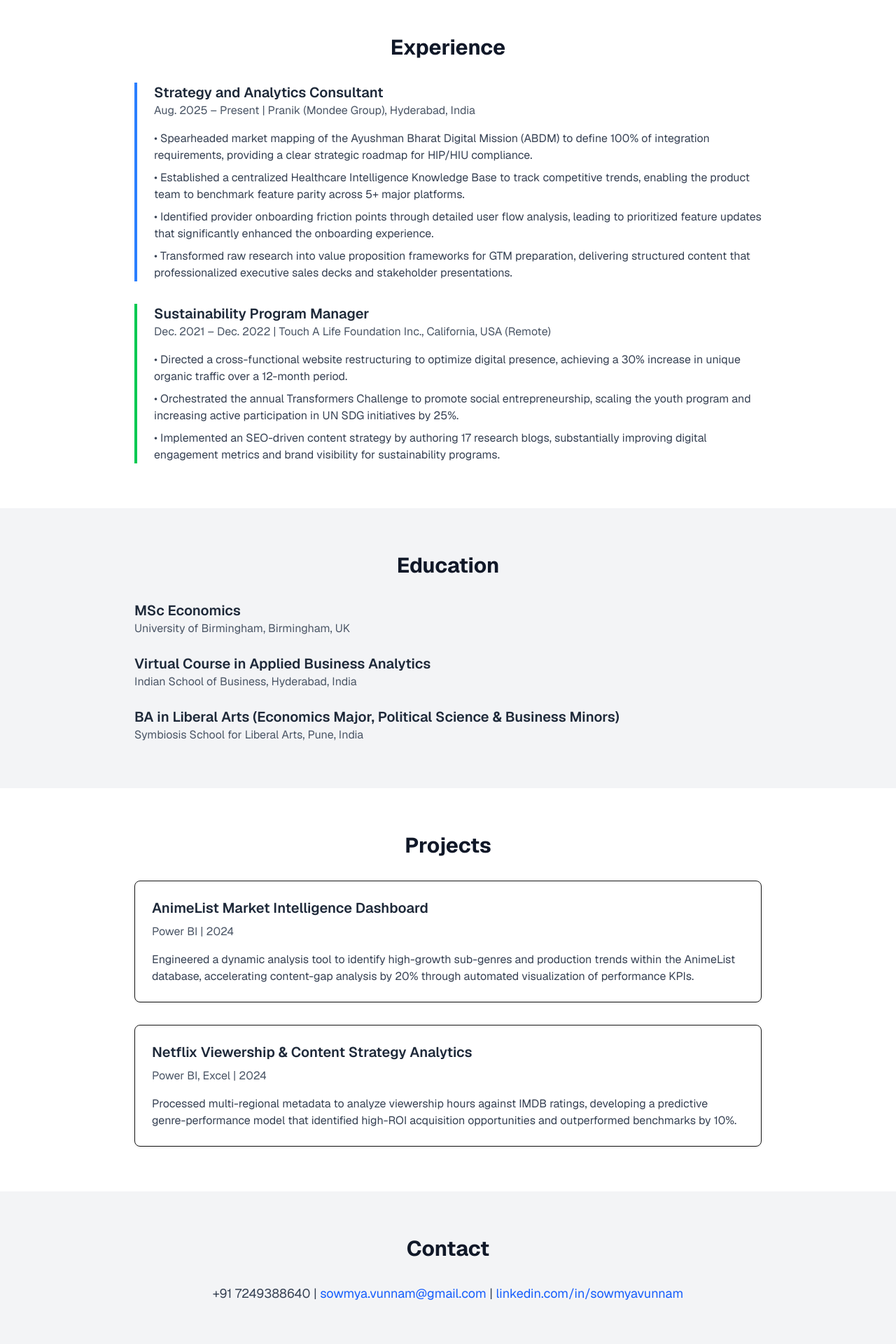
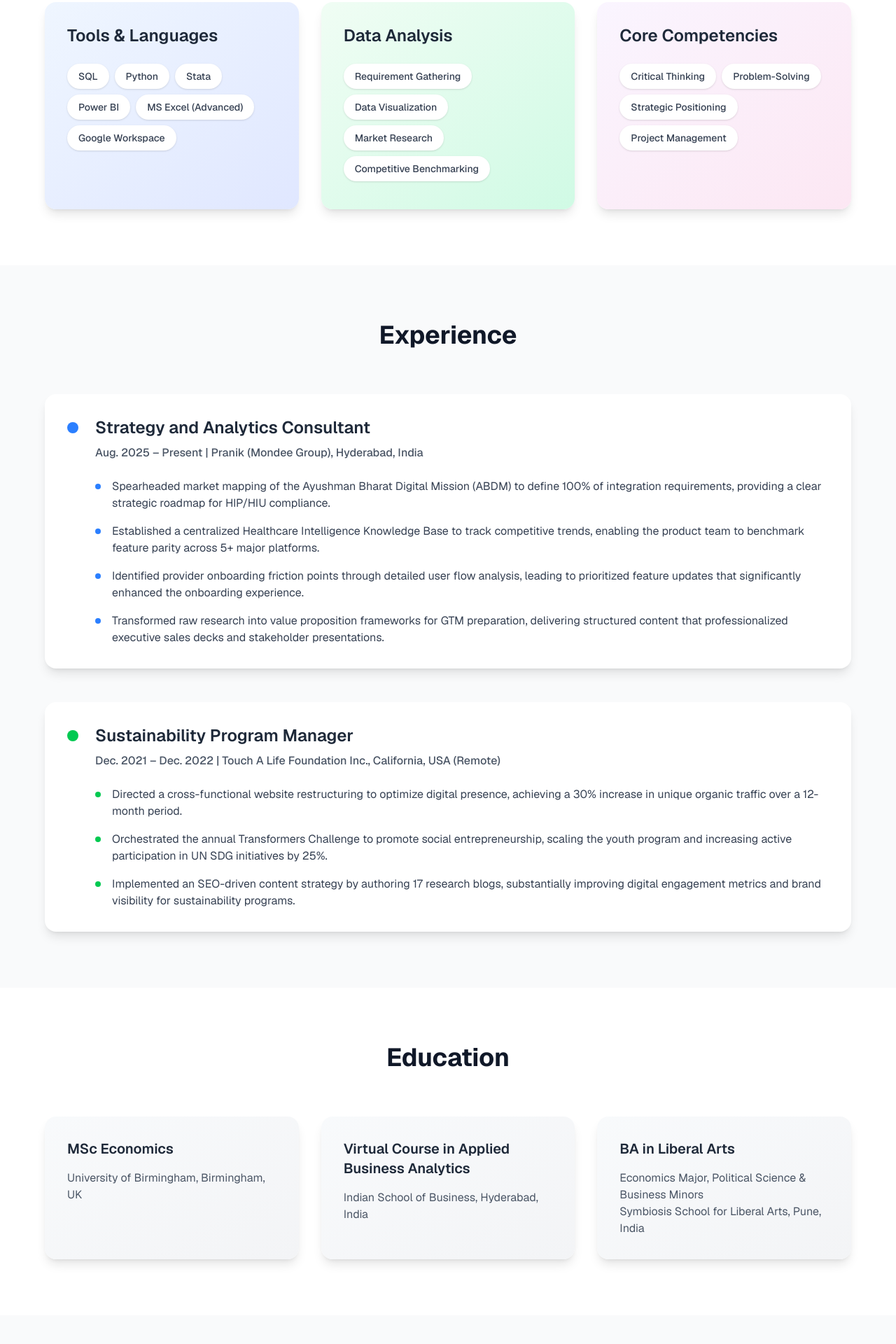
Before and after one commit to SowmyaVunnam/SowmyaVunnam.github.io, a Next.js app: page / in a window 1280 px wide. Shown: the part 820-2740 px from the top of the page at 70% size. Built offline with nearby package versions, Linux system fonts and the light colour scheme.

Commit message:
Enhance design with sleek, professional styling

```diff
--- a/src/app/page.tsx
+++ b/src/app/page.tsx
@@ -1,81 +1,154 @@
 export default function Home() {
   return (
-    <div className="min-h-screen bg-gray-50 font-sans">
+    <div className="min-h-screen bg-gradient-to-br from-slate-50 to-gray-100 font-sans">
+      {/* Navigation */}
+      <nav className="fixed top-0 w-full bg-white/80 backdrop-blur-md shadow-sm z-10">
+        <div className="max-w-6xl mx-auto px-6 py-4">
+          <div className="flex justify-between items-center">
+            <h1 className="text-xl font-bold text-gray-900">Sowmya Vunnam</h1>
+            <div className="hidden md:flex space-x-8">
+              <a href="#about" className="text-gray-700 hover:text-blue-600 transition-colors">About</a>
+              <a href="#skills" className="text-gray-700 hover:text-blue-600 transition-colors">Skills</a>
+              <a href="#experience" className="text-gray-700 hover:text-blue-600 transition-colors">Experience</a>
+              <a href="#projects" className="text-gray-700 hover:text-blue-600 transition-colors">Projects</a>
+              <a href="#contact" className="text-gray-700 hover:text-blue-600 transition-colors">Contact</a>
+            </div>
+          </div>
+        </div>
+      </nav>
+
       {/* Hero Section */}
-      <section className="bg-white py-20 px-6">
+      <section id="about" className="pt-24 pb-20 px-6">
         <div className="max-w-4xl mx-auto text-center">
-          <h1 className="text-5xl font-bold text-gray-900 mb-4">Sowmya Vunnam</h1>
-          <h2 className="text-2xl text-gray-600 mb-6">Strategy and Analytics Consultant</h2>
-          <p className="text-lg text-gray-700 leading-relaxed max-w-3xl mx-auto">
+          <div className="mb-8">
+            <div className="w-32 h-32 bg-gradient-to-r from-blue-500 to-purple-600 rounded-full mx-auto mb-6 flex items-center justify-center">
+              <span className="text-4xl font-bold text-white">SV</span>
+            </div>
+          </div>
+          <h1 className="text-6xl font-extrabold text-gray-900 mb-4 bg-gradient-to-r from-gray-900 to-gray-600 bg-clip-text text-transparent">
+            Sowmya Vunnam
+          </h1>
+          <h2 className="text-2xl text-gray-600 mb-8 font-light">Strategy and Analytics Consultant</h2>
+          <p className="text-xl text-gray-700 leading-relaxed max-w-3xl mx-auto font-light">
             Strategy and Analytics Consultant with a background in Economics and specialized expertise in healthcare technology market mapping. Proven track record in translating complex datasets into actionable Go-To-Market strategies through Python, SQL, and Power BI. Focused on driving evidence-based growth and strategic impact within digital health ecosystems.
           </p>
         </div>
       </section>
 
       {/* Skills Section */}
-      <section className="py-16 px-6 bg-gray-100">
-        <div className="max-w-4xl mx-auto">
-          <h3 className="text-3xl font-bold text-gray-900 mb-8 text-center">Skills</h3>
-          <div className="grid md:grid-cols-2 gap-6">
-            <div>
-              <h4 className="text-xl font-semibold text-gray-800 mb-4">Tools & Languages</h4>
-              <p className="text-gray-700">SQL, Python, Stata, Power BI, MS Excel (Advanced), Google Workspace</p>
+      <section id="skills" className="py-20 px-6 bg-white">
+        <div className="max-w-6xl mx-auto">
+          <h3 className="text-4xl font-bold text-gray-900 mb-16 text-center">Skills</h3>
+          <div className="grid md:grid-cols-3 gap-8">
+            <div className="bg-gradient-to-br from-blue-50 to-indigo-100 p-8 rounded-2xl shadow-lg hover:shadow-xl transition-shadow">
+              <h4 className="text-2xl font-semibold text-gray-800 mb-6">Tools & Languages</h4>
+              <div className="space-y-3">
+                {['SQL', 'Python', 'Stata', 'Power BI', 'MS Excel (Advanced)', 'Google Workspace'].map((skill) => (
+                  <span key={skill} className="inline-block bg-white px-4 py-2 rounded-full text-sm font-medium text-gray-700 mr-2 mb-2 shadow-sm">
+                    {skill}
+                  </span>
+                ))}
+              </div>
             </div>
-            <div>
-              <h4 className="text-xl font-semibold text-gray-800 mb-4">Data Analysis</h4>
-              <p className="text-gray-700">Requirement Gathering, Data Visualization, Market Research, Competitive Benchmarking</p>
+            <div className="bg-gradient-to-br from-green-50 to-emerald-100 p-8 rounded-2xl shadow-lg hover:shadow-xl transition-shadow">
+              <h4 className="text-2xl font-semibold text-gray-800 mb-6">Data Analysis</h4>
+              <div className="space-y-3">
+                {['Requirement Gathering', 'Data Visualization', 'Market Research', 'Competitive Benchmarking'].map((skill) => (
+                  <span key={skill} className="inline-block bg-white px-4 py-2 rounded-full text-sm font-medium text-gray-700 mr-2 mb-2 shadow-sm">
+                    {skill}
+                  </span>
+                ))}
+              </div>
             </div>
-            <div className="md:col-span-2">
-              <h4 className="text-xl font-semibold text-gray-800 mb-4">Core Competencies</h4>
-              <p className="text-gray-700">Critical Thinking, Problem-Solving, Strategic Positioning, Project Management</p>
+            <div className="bg-gradient-to-br from-purple-50 to-pink-100 p-8 rounded-2xl shadow-lg hover:shadow-xl transition-shadow">
+              <h4 className="text-2xl font-semibold text-gray-800 mb-6">Core Competencies</h4>
+              <div className="space-y-3">
+                {['Critical Thinking', 'Problem-Solving', 'Strategic Positioning', 'Project Management'].map((skill) => (
+                  <span key={skill} className="inline-block bg-white px-4 py-2 rounded-full text-sm font-medium text-gray-700 mr-2 mb-2 shadow-sm">
+                    {skill}
+                  </span>
+                ))}
+              </div>
             </div>
           </div>
         </div>
       </section>
 
       {/* Experience Section */}
-      <section className="py-16 px-6 bg-white">
-        <div className="max-w-4xl mx-auto">
-          <h3 className="text-3xl font-bold text-gray-900 mb-8 text-center">Experience</h3>
-          <div className="space-y-8">
-            <div className="border-l-4 border-blue-500 pl-6">
-              <h4 className="text-xl font-semibold text-gray-800">Strategy and Analytics Consultant</h4>
-              <p className="text-gray-600">Aug. 2025 – Present | Pranik (Mondee Group), Hyderabad, India</p>
-              <ul className="mt-4 space-y-2 text-gray-700">
-                <li>• Spearheaded market mapping of the Ayushman Bharat Digital Mission (ABDM) to define 100% of integration requirements, providing a clear strategic roadmap for HIP/HIU compliance.</li>
-                <li>• Established a centralized Healthcare Intelligence Knowledge Base to track competitive trends, enabling the product team to benchmark feature parity across 5+ major platforms.</li>
-                <li>• Identified provider onboarding friction points through detailed user flow analysis, leading to prioritized feature updates that significantly enhanced the onboarding experience.</li>
-                <li>• Transformed raw research into value proposition frameworks for GTM preparation, delivering structured content that professionalized executive sales decks and stakeholder presentations.</li>
-              </ul>
+      <section id="experience" className="py-20 px-6 bg-gray-50">
+        <div className="max-w-6xl mx-auto">
+          <h3 className="text-4xl font-bold text-gray-900 mb-16 text-center">Experience</h3>
+          <div className="space-y-12">
+            <div className="bg-white p-8 rounded-2xl shadow-lg hover:shadow-xl transition-shadow">
+              <div className="flex items-start">
+                <div className="w-4 h-4 bg-blue-500 rounded-full mt-2 mr-6 flex-shrink-0"></div>
+                <div className="flex-1">
+                  <h4 className="text-2xl font-semibold text-gray-800 mb-2">Strategy and Analytics Consultant</h4>
+                  <p className="text-gray-600 mb-6 font-medium">Aug. 2025 – Present | Pranik (Mondee Group), Hyderabad, India</p>
+                  <ul className="space-y-4 text-gray-700">
+                    <li className="flex items-start">
+                      <span className="w-2 h-2 bg-blue-500 rounded-full mt-2 mr-4 flex-shrink-0"></span>
+                      Spearheaded market mapping of the Ayushman Bharat Digital Mission (ABDM) to define 100% of integration requirements, providing a clear strategic roadmap for HIP/HIU compliance.
+                    </li>
+                    <li className="flex items-start">
+                      <span className="w-2 h-2 bg-blue-500 rounded-full mt-2 mr-4 flex-shrink-0"></span>
+                      Established a centralized Healthcare Intelligence Knowledge Base to track competitive trends, enabling the product team to benchmark feature parity across 5+ major platforms.
+                    </li>
+                    <li className="flex items-start">
+                      <span className="w-2 h-2 bg-blue-500 rounded-full mt-2 mr-4 flex-shrink-0"></span>
+                      Identified provider onboarding friction points through detailed user flow analysis, leading to prioritized feature updates that significantly enhanced the onboarding experience.
+                    </li>
+                    <li className="flex items-start">
+                      <span className="w-2 h-2 bg-blue-500 rounded-full mt-2 mr-4 flex-shrink-0"></span>
+                      Transformed raw research into value proposition frameworks for GTM preparation, delivering structured content that professionalized executive sales decks and stakeholder presentations.
+                    </li>
+                  </ul>
+                </div>
+              </div>
             </div>
-            <div className="border-l-4 border-green-500 pl-6">
-              <h4 className="text-xl font-semibold text-gray-800">Sustainability Program Manager</h4>
-              <p className="text-gray-600">Dec. 2021 – Dec. 2022 | Touch A Life Foundation Inc., California, USA (Remote)</p>
-              <ul className="mt-4 space-y-2 text-gray-700">
-                <li>• Directed a cross-functional website restructuring to optimize digital presence, achieving a 30% increase in unique organic traffic over a 12-month period.</li>
-                <li>• Orchestrated the annual Transformers Challenge to promote social entrepreneurship, scaling the youth program and increasing active participation in UN SDG initiatives by 25%.</li>
-                <li>• Implemented an SEO-driven content strategy by authoring 17 research blogs, substantially improving digital engagement metrics and brand visibility for sustainability programs.</li>
-              </ul>
+            <div className="bg-white p-8 rounded-2xl shadow-lg hover:shadow-xl transition-shadow">
+              <div className="flex items-start">
+                <div className="w-4 h-4 bg-green-500 rounded-full mt-2 mr-6 flex-shrink-0"></div>
+                <div className="flex-1">
+                  <h4 className="text-2xl font-semibold text-gray-800 mb-2">Sustainability Program Manager</h4>
+                  <p className="text-gray-600 mb-6 font-medium">Dec. 2021 – Dec. 2022 | Touch A Life Foundation Inc., California, USA (Remote)</p>
+                  <ul className="space-y-4 text-gray-700">
+                    <li className="flex items-start">
+                      <span className="w-2 h-2 bg-green-500 rounded-full mt-2 mr-4 flex-shrink-0"></span>
+                      Directed a cross-functional website restructuring to optimize digital presence, achieving a 30% increase in unique organic traffic over a 12-month period.
+                    </li>
+                    <li className="flex items-start">
+                      <span className="w-2 h-2 bg-green-500 rounded-full mt-2 mr-4 flex-shrink-0"></span>
+                      Orchestrated the annual Transformers Challenge to promote social entrepreneurship, scaling the youth program and increasing active participation in UN SDG initiatives by 25%.
+                    </li>
+                    <li className="flex items-start">
+                      <span className="w-2 h-2 bg-green-500 rounded-full mt-2 mr-4 flex-shrink-0"></span>
+                      Implemented an SEO-driven content strategy by authoring 17 research blogs, substantially improving digital engagement metrics and brand visibility for sustainability programs.
+                    </li>
+                  </ul>
+                </div>
+              </div>
             </div>
           </div>
         </div>
       </section>
 
       {/* Education Section */}
-      <section className="py-16 px-6 bg-gray-100">
-        <div className="max-w-4xl mx-auto">
-          <h3 className="text-3xl font-bold text-gray-900 mb-8 text-center">Education</h3>
-          <div className="space-y-6">
-            <div>
-              <h4 className="text-xl font-semibold text-gray-800">MSc Economics</h4>
+      <section className="py-20 px-6 bg-white">
+        <div className="max-w-6xl mx-auto">
+          <h3 className="text-4xl font-bold text-gray-900 mb-16 text-center">Education</h3>
+          <div className="grid md:grid-cols-3 gap-8">
+            <div className="bg-gradient-to-br from-slate-50 to-gray-100 p-8 rounded-2xl shadow-lg hover:shadow-xl transition-shadow">
+              <h4 className="text-xl font-semibold text-gray-800 mb-4">MSc Economics</h4>
               <p className="text-gray-600">University of Birmingham, Birmingham, UK</p>
             </div>
-            <div>
-              <h4 className="text-xl font-semibold text-gray-800">Virtual Course in Applied Business Analytics</h4>
+            <div className="bg-gradient-to-br from-slate-50 to-gray-100 p-8 rounded-2xl shadow-lg hover:shadow-xl transition-shadow">
+              <h4 className="text-xl font-semibold text-gray-800 mb-4">Virtual Course in Applied Business Analytics</h4>
               <p className="text-gray-600">Indian School of Business, Hyderabad, India</p>
             </div>
-            <div>
-              <h4 className="text-xl font-semibold text-gray-800">BA in Liberal Arts (Economics Major, Political Science & Business Minors)</h4>
+            <div className="bg-gradient-to-br from-slate-50 to-gray-100 p-8 rounded-2xl shadow-lg hover:shadow-xl transition-shadow">
+              <h4 className="text-xl font-semibold text-gray-800 mb-4">BA in Liberal Arts</h4>
+              <p className="text-gray-600">Economics Major, Political Science & Business Minors</p>
               <p className="text-gray-600">Symbiosis School for Liberal Arts, Pune, India</p>
             </div>
           </div>
@@ -83,33 +156,55 @@ export default function Home() {
       </section>
 
       {/* Projects Section */}
-      <section className="py-16 px-6 bg-white">
-        <div className="max-w-4xl mx-auto">
-          <h3 className="text-3xl font-bold text-gray-900 mb-8 text-center">Projects</h3>
-          <div className="space-y-8">
-            <div className="border rounded-lg p-6 shadow-sm">
-              <h4 className="text-xl font-semibold text-gray-800 mb-2">AnimeList Market Intelligence Dashboard</h4>
-              <p className="text-gray-600 mb-4">Power BI | 2024</p>
-              <p className="text-gray-700">Engineered a dynamic analysis tool to identify high-growth sub-genres and production trends within the AnimeList database, accelerating content-gap analysis by 20% through automated visualization of performance KPIs.</p>
+      <section id="projects" className="py-20 px-6 bg-gray-50">
+        <div className="max-w-6xl mx-auto">
+          <h3 className="text-4xl font-bold text-gray-900 mb-16 text-center">Projects</h3>
+          <div className="grid md:grid-cols-2 gap-8">
+            <div className="bg-white p-8 rounded-2xl shadow-lg hover:shadow-xl transition-shadow">
+              <h4 className="text-2xl font-semibold text-gray-800 mb-4">AnimeList Market Intelligence Dashboard</h4>
+              <p className="text-blue-600 mb-6 font-medium">Power BI | 2024</p>
+              <p className="text-gray-700 leading-relaxed">
+                Engineered a dynamic analysis tool to identify high-growth sub-genres and production trends within the AnimeList database, accelerating content-gap analysis by 20% through automated visualization of performance KPIs.
+              </p>
             </div>
-            <div className="border rounded-lg p-6 shadow-sm">
-              <h4 className="text-xl font-semibold text-gray-800 mb-2">Netflix Viewership & Content Strategy Analytics</h4>
-              <p className="text-gray-600 mb-4">Power BI, Excel | 2024</p>
-              <p className="text-gray-700">Processed multi-regional metadata to analyze viewership hours against IMDB ratings, developing a predictive genre-performance model that identified high-ROI acquisition opportunities and outperformed benchmarks by 10%.</p>
+            <div className="bg-white p-8 rounded-2xl shadow-lg hover:shadow-xl transition-shadow">
+              <h4 className="text-2xl font-semibold text-gray-800 mb-4">Netflix Viewership & Content Strategy Analytics</h4>
+              <p className="text-blue-600 mb-6 font-medium">Power BI, Excel | 2024</p>
+              <p className="text-gray-700 leading-relaxed">
+                Processed multi-regional metadata to analyze viewership hours against IMDB ratings, developing a predictive genre-performance model that identified high-ROI acquisition opportunities and outperformed benchmarks by 10%.
+              </p>
             </div>
           </div>
         </div>
       </section>
 
       {/* Contact Section */}
-      <section className="py-16 px-6 bg-gray-100">
+      <section id="contact" className="py-20 px-6 bg-white">
         <div className="max-w-4xl mx-auto text-center">
-          <h3 className="text-3xl font-bold text-gray-900 mb-8">Contact</h3>
-          <p className="text-lg text-gray-700">
-            +91 7249388640 | <a href="mailto:sowmya.vunnam@gmail.com" className="text-blue-600 hover:underline">sowmya.vunnam@gmail.com</a> | <a href="https://linkedin.com/in/sowmyavunnam" target="_blank" rel="noopener noreferrer" className="text-blue-600 hover:underline">linkedin.com/in/sowmyavunnam</a>
+          <h3 className="text-4xl font-bold text-gray-900 mb-8">Get In Touch</h3>
+          <p className="text-xl text-gray-700 mb-8 font-light">
+            I'm always open to discussing new opportunities and interesting projects.
           </p>
+          <div className="flex flex-col md:flex-row justify-center items-center space-y-4 md:space-y-0 md:space-x-8">
+            <a href="tel:+917249388640" className="flex items-center text-gray-700 hover:text-blue-600 transition-colors">
+              <span className="mr-2">📞</span> +91 7249388640
+            </a>
+            <a href="mailto:sowmya.vunnam@gmail.com" className="flex items-center text-gray-700 hover:text-blue-600 transition-colors">
+              <span className="mr-2">✉️</span> sowmya.vunnam@gmail.com
+            </a>
+            <a href="https://linkedin.com/in/sowmyavunnam" target="_blank" rel="noopener noreferrer" className="flex items-center text-gray-700 hover:text-blue-600 transition-colors">
+              <span className="mr-2">💼</span> LinkedIn
+            </a>
+          </div>
         </div>
       </section>
+
+      {/* Footer */}
+      <footer className="py-8 px-6 bg-gray-900 text-white">
+        <div className="max-w-6xl mx-auto text-center">
+          <p className="text-gray-400">© 2026 Sowmya Vunnam. All rights reserved.</p>
+        </div>
+      </footer>
     </div>
   );
 }
```
